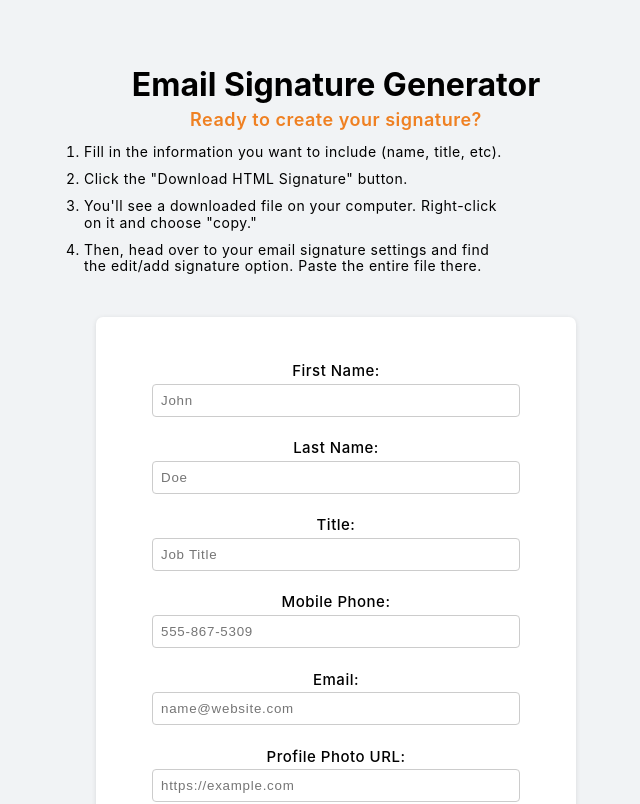
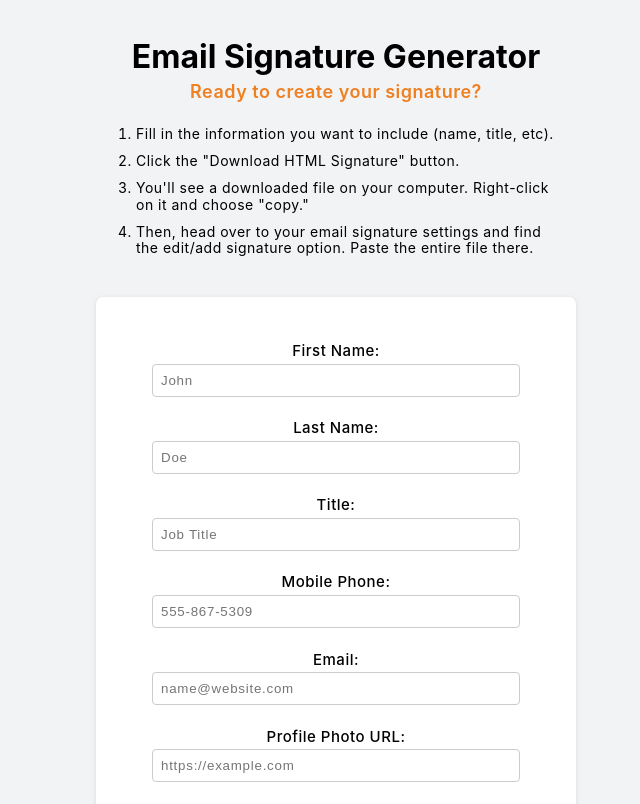
Before and after one commit to livnelson/html-signature-app, a React (Vite) app: page / in a window 1280 px wide. Shown: the top 804 px of the page, without its empty margins (304-944 px from the left). Built offline with nearby package versions, Linux system fonts and the light colour scheme.

Commit message:
tweaked styling

```diff
--- a/src/App.css
+++ b/src/App.css
@@ -1,7 +1,7 @@
 #root {
   max-width: 1280px;
   margin: 0 auto;
-  padding: 1rem;
+  padding-top: 20px;
 }
 
 body {
@@ -13,8 +13,7 @@ body {
   flex-direction: column;
   justify-content: center;
   align-items: center;
-  padding: 2rem;
-  max-width: 440px;
+  max-width: 460px;
 }
 
 .email-generator-form {
@@ -33,8 +32,11 @@ body {
   flex-direction: column;
   text-align: left;
   font-size: 14px;
-  letter-spacing: .5px;;
-  margin: 10px 0px 0px 0px;
+  letter-spacing: .5px;
+  margin:auto;
+  padding-top: 10px;
+  padding-left: 20px;
+  padding-bottom: 30px;
   width: 420px;
 }
 
```
